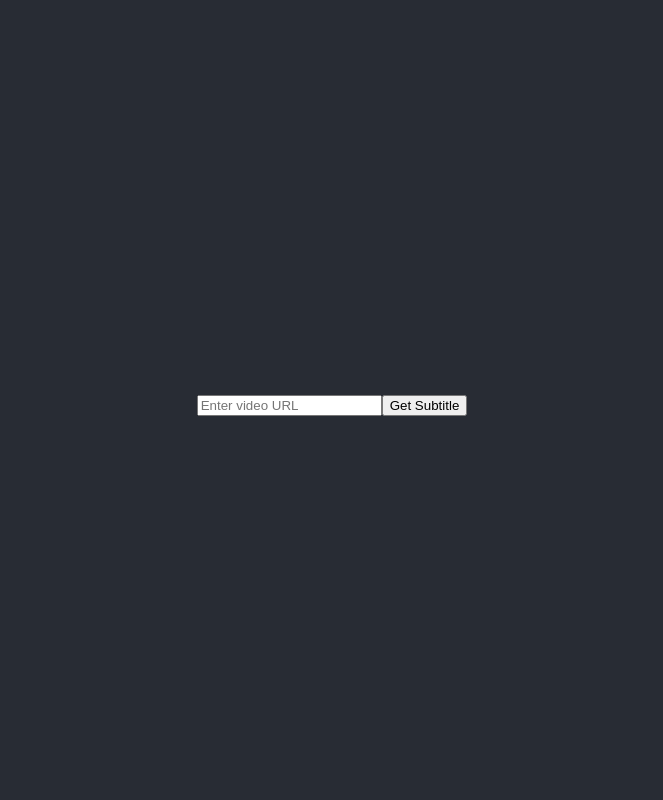
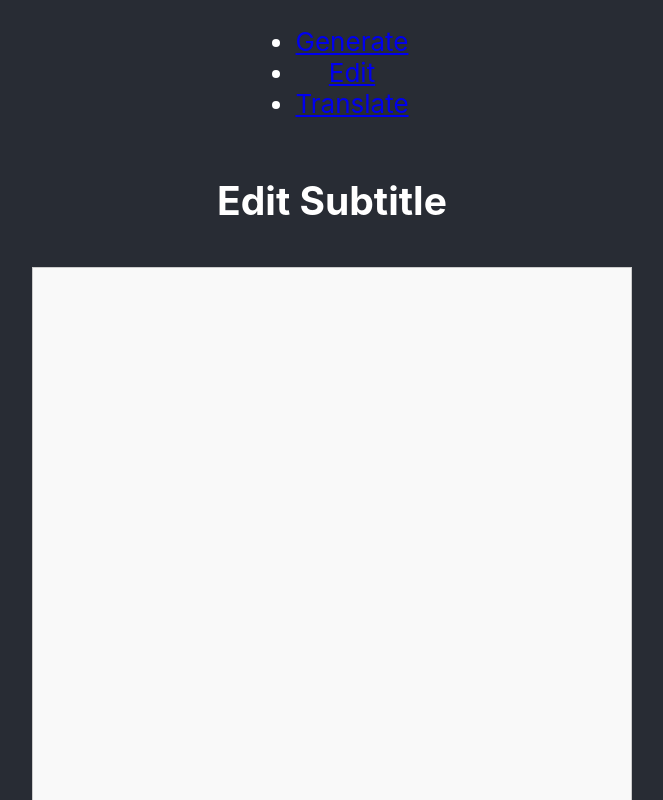
Before and after one commit to wspek/subtitle-shop-frontend, a React (Create React App) app: page /edit in a window 1280 px wide. Shown: the top 800 px of the page, without its empty margins (308-971 px from the left). Built offline with nearby package versions, Linux system fonts and the light colour scheme.

Commit message:
Add Edit Subtitle page and navigation

```diff
--- a/src/App.js
+++ b/src/App.js
@@ -1,18 +1,35 @@
 import axios from 'axios';
 import React from 'react';
 import './App.css';
+import { BrowserRouter as Router, Route, Link, Routes } from 'react-router-dom';
+
 import SubtitleGenerator from './SubtitleGenerator'; // Adjust the path as necessary
+import EditPage from './EditPage'; // You will need to create this component
+import TranslatePage from './TranslatePage'; // You will need to create this component
 
 // Set global Axios defaults
 axios.defaults.headers.post['Content-Type'] = 'application/json';
 
 function App() {
   return (
-    <div className="App">
-      <header className="App-header">
-        <SubtitleGenerator />
-      </header>
-    </div>
+    <Router>
+      <div className="App">
+        <header className="App-header">
+          <nav>
+            <ul>
+              <li><Link to="/">Generate</Link></li>
+              <li><Link to="/edit">Edit</Link></li>
+              <li><Link to="/translate">Translate</Link></li>
+            </ul>
+          </nav>
+          <Routes> {/* Updated from Switch to Routes */}
+            <Route path="/" element={<SubtitleGenerator />} />
+            <Route path="/edit" element={<EditPage />} /> {/* Update for React Router v6 */}
+            <Route path="/translate" element={<TranslatePage />} /> {/* Update for React Router v6 */}
+          </Routes>
+        </header>
+      </div>
+    </Router>
   );
 }
 
--- /dev/null
+++ b/src/EditPage.css
@@ -0,0 +1,9 @@
+.subtitle-display {
+    width: 600px;
+    min-height: 800px;
+    padding: 10px;
+    margin-top: 10px;
+    background-color: #f9f9f9;
+    border: 1px solid #ccc;
+    box-sizing: border-box;
+}
--- /dev/null
+++ b/src/EditPage.js
@@ -0,0 +1,24 @@
+import React, { useState } from 'react';
+import { useLocation } from 'react-router-dom';
+
+const EditPage = () => {
+  const location = useLocation();
+  // Initialize state with the subtitle passed through navigation state
+  const [editedSubtitle, setEditedSubtitle] = useState(location.state?.subtitle || localStorage.getItem('subtitle') || '');
+
+  // Handler function to update the state with the new subtitle text
+  const handleSubtitleChange = (event) => {
+    const newSubtitle = event.target.value;
+    localStorage.setItem('subtitle', newSubtitle);
+    setEditedSubtitle(newSubtitle);
+  };
+
+  return (
+    <div>
+      <h2>Edit Subtitle</h2>
+      <textarea value={editedSubtitle} className="subtitle-display" onChange={handleSubtitleChange} />
+    </div>
+  );
+};
+
+export default EditPage;
--- a/src/SubtitleGenerator.js
+++ b/src/SubtitleGenerator.js
@@ -2,13 +2,15 @@ import React, { useState } from 'react';
 import axios from 'axios';
 import { Hourglass } from 'react-loader-spinner';
 import './SubtitleGenerator.css';
+import { useNavigate } from 'react-router-dom';
 
 
 const SubtitleGenerator = () => {
   const [videoUrl, setVideoUrl] = useState('');
-  const [subtitle, setSubtitle] = useState('');
+  const [subtitle, setSubtitle] = useState(localStorage.getItem('subtitle') || '');
   const [loading, setLoading] = useState(false);
   const [error, setError] = useState('');
+  const navigate = useNavigate();
 
 //   const handleGenerateSubtitle = async () => {
 //     setLoading(true);
@@ -79,6 +81,12 @@ const SubtitleGenerator = () => {
     URL.revokeObjectURL(url);
   };
 
+  const navigateToEditPage = () => {
+    localStorage.setItem('subtitle', subtitle);
+    navigate('/edit', { state: { subtitle: subtitle } }); // Updated to use navigate with state
+  };
+
+
   return (
     <div>
       <input
@@ -102,6 +110,7 @@ const SubtitleGenerator = () => {
           <div className="buttons-container">
             <button onClick={() => navigator.clipboard.writeText(subtitle)}>Copy to Clipboard</button>
             <button onClick={downloadSubtitles}>Download Subtitles</button>
+            <button onClick={navigateToEditPage}>Edit Subtitle</button>
           </div>
           <textarea value={subtitle} readOnly className="subtitle-display"></textarea>
         </div>
--- /dev/null
+++ b/src/TranslatePage.js
@@ -0,0 +1,17 @@
+import React, { useState } from 'react';
+
+const TranslatePage = () => {
+  const [subtitleText, setSubtitleText] = useState(''); // Assuming you'll pass the subtitle text via state or props
+
+  return (
+    <div>
+      <h2>Edit Subtitle</h2>
+      <textarea
+        value={subtitleText}
+        onChange={(e) => setSubtitleText(e.target.value)}
+      />
+    </div>
+  );
+};
+
+export default TranslatePage;
```
